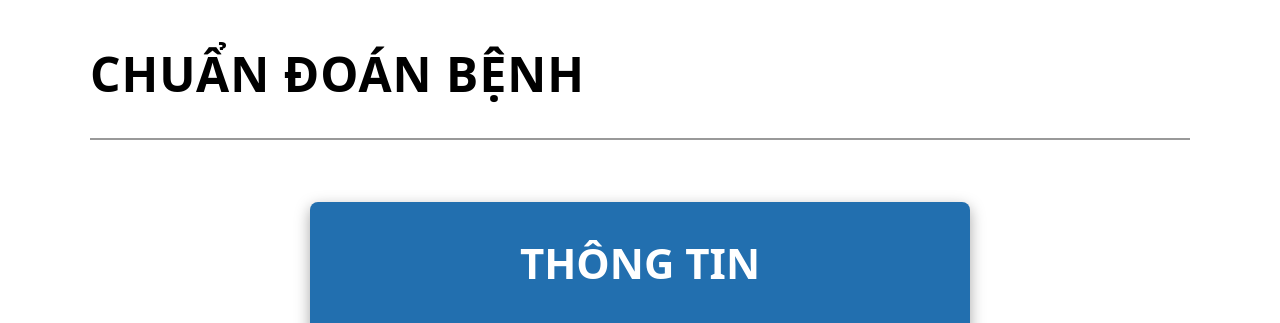
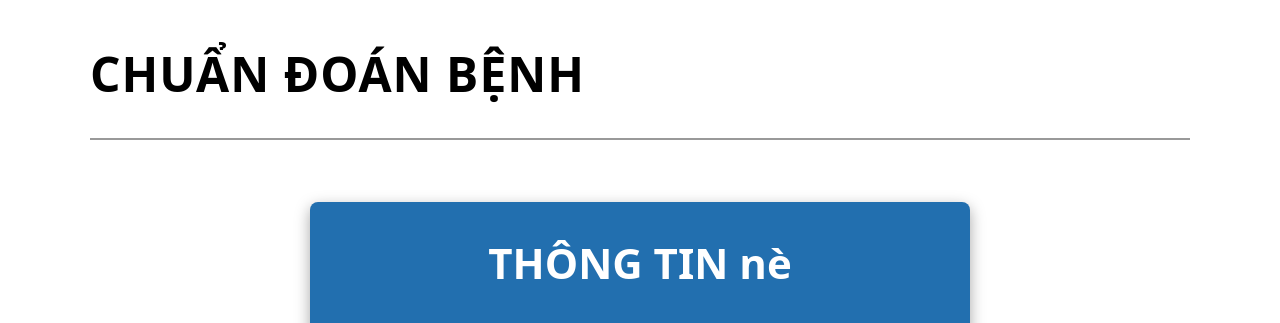
Before and after one commit to LeTanLoc-dino/benhtiuduong, a Django app: page /chuandoanBN/ in a window 1280 px wide. Shown: the part 420-743 px from the top of the page. Run offline with Django 3.2, Linux system fonts and the light colour scheme.

Commit message:
two commit

```diff
--- a/ungdung/ungdung/ungdung/ungdung_app/templates/chuandoanBN.html
+++ b/ungdung/ungdung/ungdung/ungdung_app/templates/chuandoanBN.html
@@ -8,7 +8,7 @@
         <h1>CHUẨN ĐOÁN BỆNH</h1>
         <form method="post">
             {% csrf_token %}
-            <h2>THÔNG TIN</h2>
+            <h2>THÔNG TIN nè</h2>
             <!-- -->
             <div class="input-group">
                 <label for="patients_id">ID patient:</label>
```
